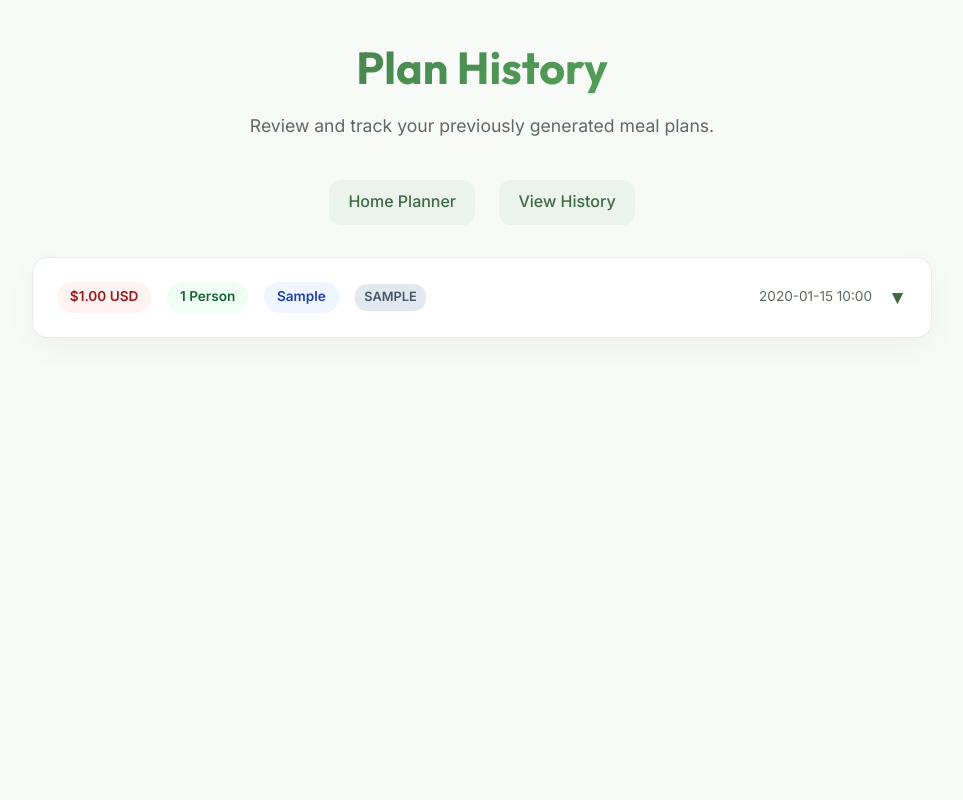
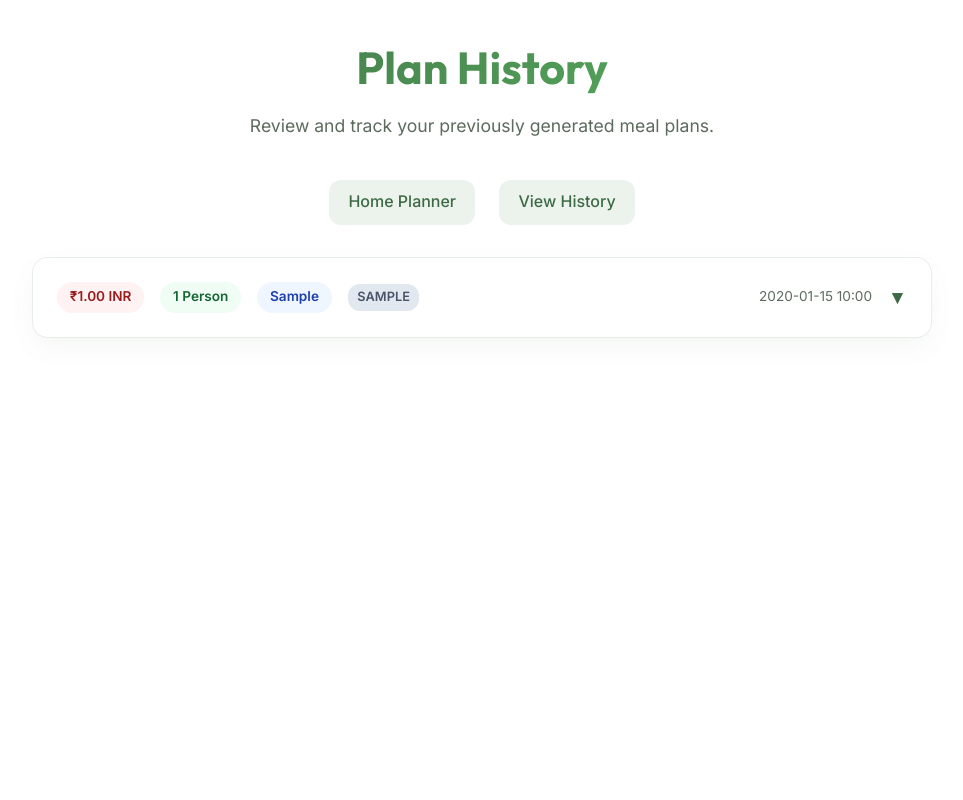
Before and after one commit to rohith1246/warmup-promptswar, a Flask app: page /history in a window 1280 px wide. Shown: the whole page, without its empty margins (158-1121 px from the left). Run offline with Flask 3, Linux system fonts and the light colour scheme; tables that the repository leaves empty hold one stand-in row (values such as "Sample post").

Commit message:
feat: convert budget to INR (Rupees) and change background to white

```diff
--- a/app.py
+++ b/app.py
@@ -29,7 +29,7 @@ except Exception as e:
 def get_cooking_plan_prompt(budget, people, preference):
     return f"""You are a professional chef and budget-friendly meal planner.
 Generate a structured 1-day meal plan (Breakfast, Lunch, Dinner) based on these inputs:
-- Budget: ${budget} USD total for the day
+- Budget: ₹{budget} INR total for the day
 - Number of people: {people}
 - Food preference: {preference} (Veg/Non-Veg)
 
@@ -60,9 +60,10 @@ The JSON schema must match exactly:
   "substitutions": {{
     "original_ingredient": "alternative_ingredient"
   }},
-  "budget_feasibility": "Provide a descriptive explanation of how these meals fit within the budget of ${budget} USD for {people} people."
+  "budget_feasibility": "Provide a descriptive explanation of how these meals fit within the budget of ₹{budget} INR for {people} people."
 }}
 """
+
 
 import requests
 
--- a/static/style.css
+++ b/static/style.css
@@ -2,7 +2,7 @@
 @import url('https://fonts.googleapis.com/css2?family=Outfit:wght@300;400;500;600;700&family=Inter:wght@300;400;500;600&display=swap');
 
 :root {
-    --bg-primary: #f8faf7;
+    --bg-primary: #ffffff;
     --bg-card: #ffffff;
     --primary: #3d6a45; /* Rich Sage Green */
     --primary-light: #ecf3ed;
--- a/templates/history.html
+++ b/templates/history.html
@@ -35,7 +35,7 @@
                     <article class="history-item" id="plan-card-{{ plan.id }}">
                         <div class="history-header" onclick="toggleAccordion('plan-card-{{ plan.id }}')">
                             <div class="history-meta">
-                                <span class="meta-pill budget">${{ "%.2f"|format(plan.budget) }} USD</span>
+                                <span class="meta-pill budget">₹{{ "%.2f"|format(plan.budget) }} INR</span>
                                 <span class="meta-pill people">{{ plan.people_count }} {% if plan.people_count == 1 %}Person{% else %}People{% endif %}</span>
                                 <span class="meta-pill pref">{{ plan.preference }}</span>
                                 <span class="provider-badge {{ plan.ai_provider }}">{{ plan.ai_provider }}</span>
--- a/templates/index.html
+++ b/templates/index.html
@@ -28,8 +28,8 @@
                 <form id="meal-planner-form">
                     <div class="form-grid">
                         <div class="form-group">
-                            <label for="input-budget">Daily Budget ($ USD)</label>
-                            <input type="number" id="input-budget" name="budget" min="1" step="0.01" placeholder="e.g. 30" required>
+                            <label for="input-budget">Daily Budget (₹ INR)</label>
+                            <input type="number" id="input-budget" name="budget" min="1" step="1" placeholder="e.g. 500" required>
                         </div>
 
                         <div class="form-group">
```
